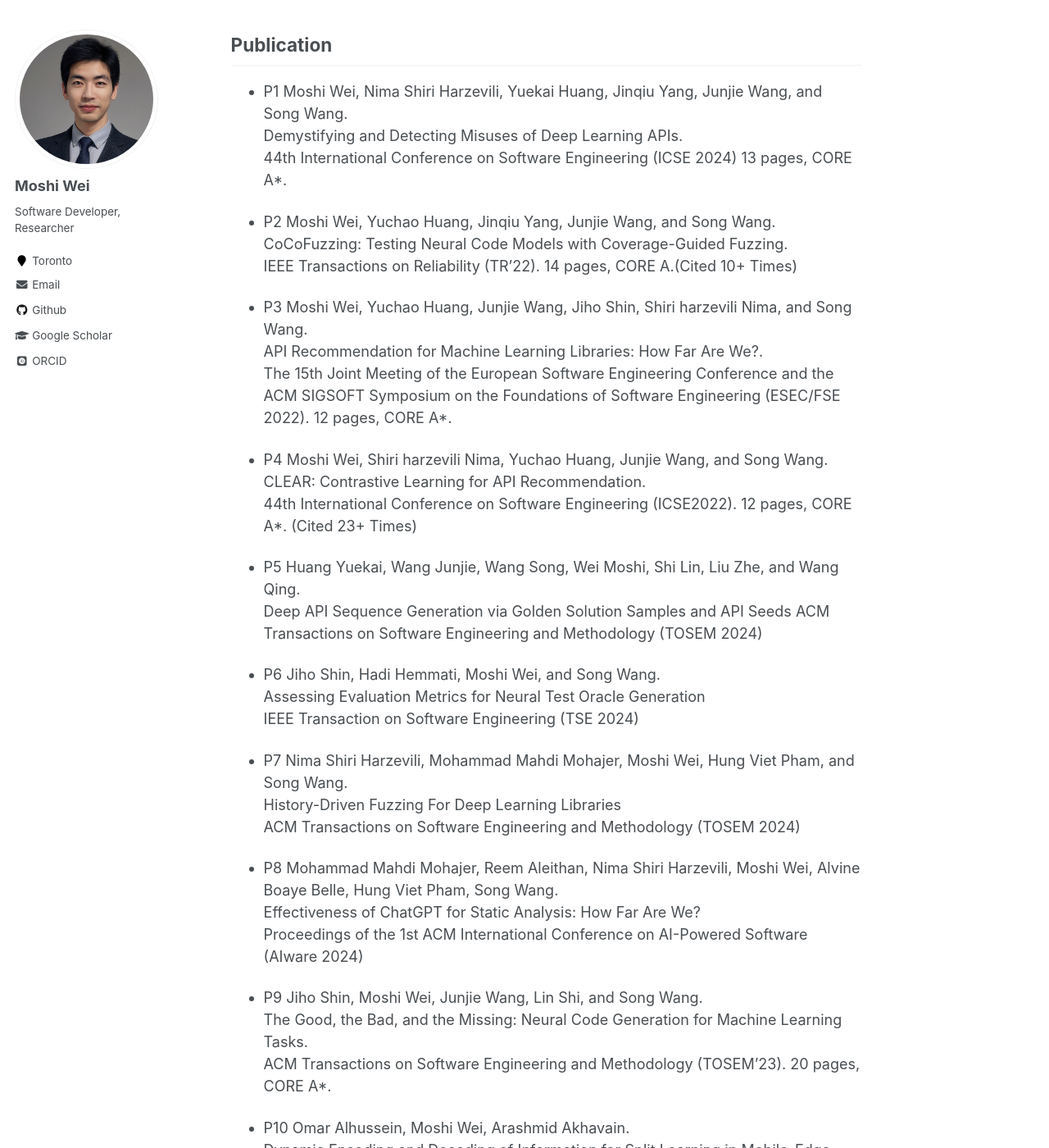
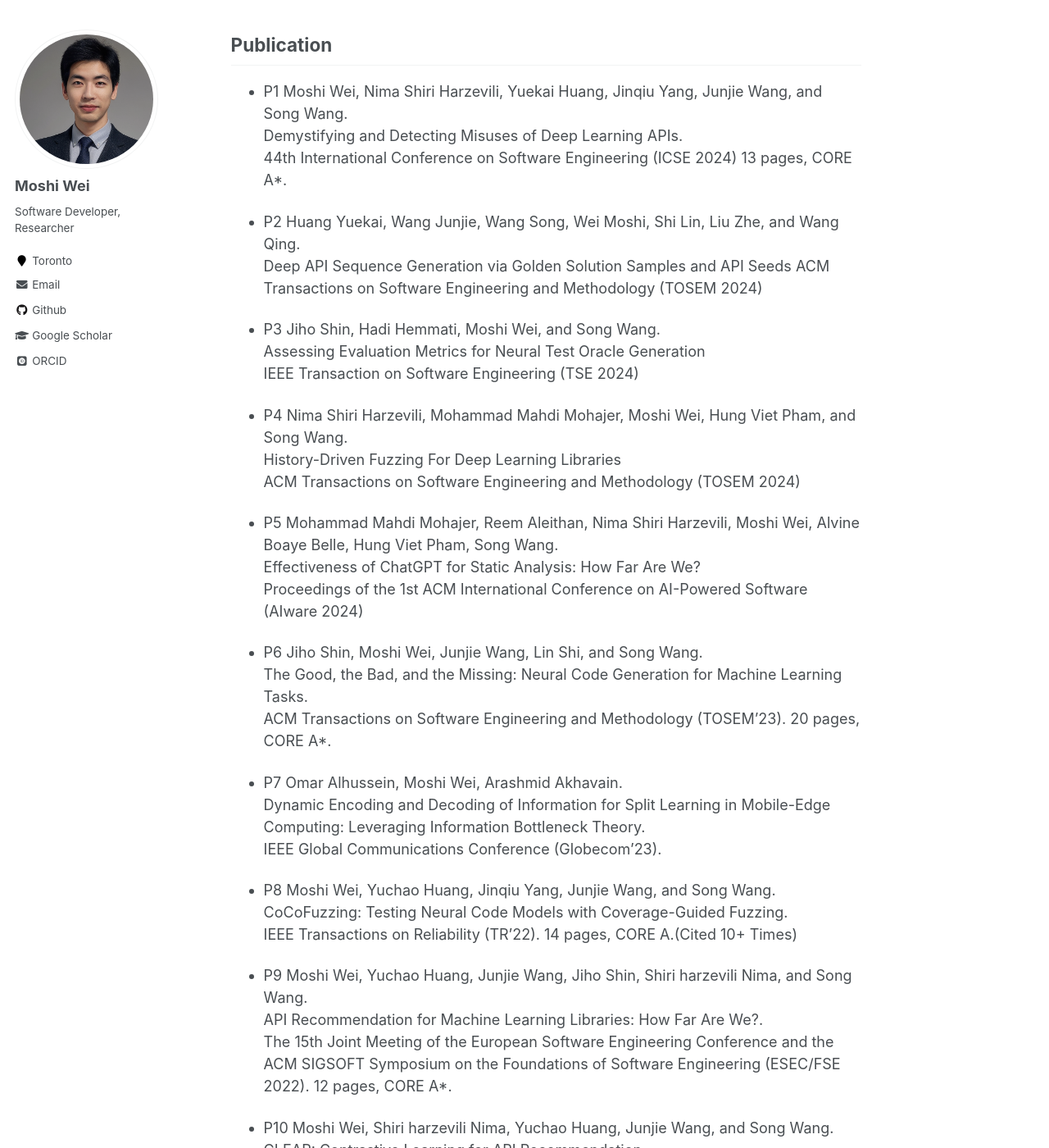
Before and after one commit to Moshiii/Moshiii.github.io, a Jekyll site: the page built from _pages/about.md, in a window 1280 px wide and 1400 px high, scrolled down 971 px. Shown: the whole window at 82% size. Built offline with Jekyll 4.4.1, drawn with Linux system fonts in a browser that asks for light colours; some web fonts are replaced; some of the changed text lies outside the part shown.

Commit message:
Update about.md

```diff
--- a/_pages/about.md
+++ b/_pages/about.md
@@ -33,41 +33,41 @@ Sep. 2012 – May. 2016
   Demystifying and Detecting Misuses of Deep Learning APIs.\
   44th International Conference on Software Engineering (ICSE 2024) 13 pages, CORE A*.
 
-* P2 Moshi Wei, Yuchao Huang, Jinqiu Yang, Junjie Wang, and Song Wang.\
+* P2 Huang Yuekai, Wang Junjie, Wang Song, Wei Moshi, Shi Lin, Liu Zhe, and Wang Qing.\
+  Deep API Sequence Generation via Golden Solution Samples and API Seeds
+  ACM Transactions on Software Engineering and Methodology (TOSEM 2024)
+
+* P3 Jiho Shin, Hadi Hemmati, Moshi Wei, and Song Wang.\
+  Assessing Evaluation Metrics for Neural Test Oracle Generation\
+  IEEE Transaction on Software Engineering (TSE 2024)
+
+* P4 Nima Shiri Harzevili, Mohammad Mahdi Mohajer, Moshi Wei, Hung Viet Pham, and Song Wang.\
+  History-Driven Fuzzing For Deep Learning Libraries\
+  ACM Transactions on Software Engineering and Methodology (TOSEM 2024)
+
+* P5 Mohammad Mahdi Mohajer, Reem Aleithan, Nima Shiri Harzevili, Moshi Wei, Alvine Boaye Belle, Hung Viet Pham, Song Wang.\
+  Effectiveness of ChatGPT for Static Analysis: How Far Are We?\
+  Proceedings of the 1st ACM International Conference on AI-Powered Software (AIware 2024)
+
+* P6 Jiho Shin, Moshi Wei, Junjie Wang, Lin Shi, and Song Wang.\
+  The Good, the Bad, and the Missing: Neural Code Generation for Machine Learning Tasks.\
+  ACM Transactions on Software Engineering and Methodology (TOSEM’23). 20 pages, CORE A*.
+
+* P7 Omar Alhussein, Moshi Wei, Arashmid Akhavain.\
+  Dynamic Encoding and Decoding of Information for Split Learning in Mobile-Edge Computing: Leveraging Information Bottleneck Theory. \
+  IEEE Global Communications Conference (Globecom’23).
+
+* P8 Moshi Wei, Yuchao Huang, Jinqiu Yang, Junjie Wang, and Song Wang.\
   CoCoFuzzing: Testing Neural Code Models with Coverage-Guided Fuzzing.\
   IEEE Transactions on Reliability (TR’22). 14 pages, CORE A.(Cited 10+ Times)
 
-* P3 Moshi Wei, Yuchao Huang, Junjie Wang, Jiho Shin, Shiri harzevili Nima, and Song Wang.\
+* P9 Moshi Wei, Yuchao Huang, Junjie Wang, Jiho Shin, Shiri harzevili Nima, and Song Wang.\
   API Recommendation for Machine Learning Libraries: How Far Are We?.\
   The 15th Joint Meeting of the European Software Engineering Conference and the ACM SIGSOFT Symposium on the Foundations of Software Engineering (ESEC/FSE 2022). 12 pages, CORE A*.
 
-* P4 Moshi Wei, Shiri harzevili Nima, Yuchao Huang, Junjie Wang, and Song Wang.\
+* P10 Moshi Wei, Shiri harzevili Nima, Yuchao Huang, Junjie Wang, and Song Wang.\
   CLEAR: Contrastive Learning for API Recommendation.\
   44th International Conference on Software Engineering (ICSE2022). 12 pages, CORE A*. (Cited 23+ Times)
-
-* P5 Huang Yuekai, Wang Junjie, Wang Song, Wei Moshi, Shi Lin, Liu Zhe, and Wang Qing.\
-  Deep API Sequence Generation via Golden Solution Samples and API Seeds
-  ACM Transactions on Software Engineering and Methodology (TOSEM 2024)
-
-* P6 Jiho Shin, Hadi Hemmati, Moshi Wei, and Song Wang.\
-  Assessing Evaluation Metrics for Neural Test Oracle Generation\
-  IEEE Transaction on Software Engineering (TSE 2024)
-
-* P7 Nima Shiri Harzevili, Mohammad Mahdi Mohajer, Moshi Wei, Hung Viet Pham, and Song Wang.\
-  History-Driven Fuzzing For Deep Learning Libraries\
-  ACM Transactions on Software Engineering and Methodology (TOSEM 2024)
-
-* P8 Mohammad Mahdi Mohajer, Reem Aleithan, Nima Shiri Harzevili, Moshi Wei, Alvine Boaye Belle, Hung Viet Pham, Song Wang.\
-  Effectiveness of ChatGPT for Static Analysis: How Far Are We?\
-  Proceedings of the 1st ACM International Conference on AI-Powered Software (AIware 2024)
-
-* P9 Jiho Shin, Moshi Wei, Junjie Wang, Lin Shi, and Song Wang.\
-  The Good, the Bad, and the Missing: Neural Code Generation for Machine Learning Tasks.\
-  ACM Transactions on Software Engineering and Methodology (TOSEM’23). 20 pages, CORE A*.
-
-* P10 Omar Alhussein, Moshi Wei, Arashmid Akhavain.\
-  Dynamic Encoding and Decoding of Information for Split Learning in Mobile-Edge Computing: Leveraging Information Bottleneck Theory. \
-  IEEE Global Communications Conference (Globecom’23).
 
 * P11 Yuchao Huang, Moshi Wei, Song Wang, Junjie Wang, Qing Wang.\
   Yet Another Combination of IR-and Neural-based Comment Generation.\
```
Also changed, not shown: other parts of _pages/about.md (+1 -1 lines).
